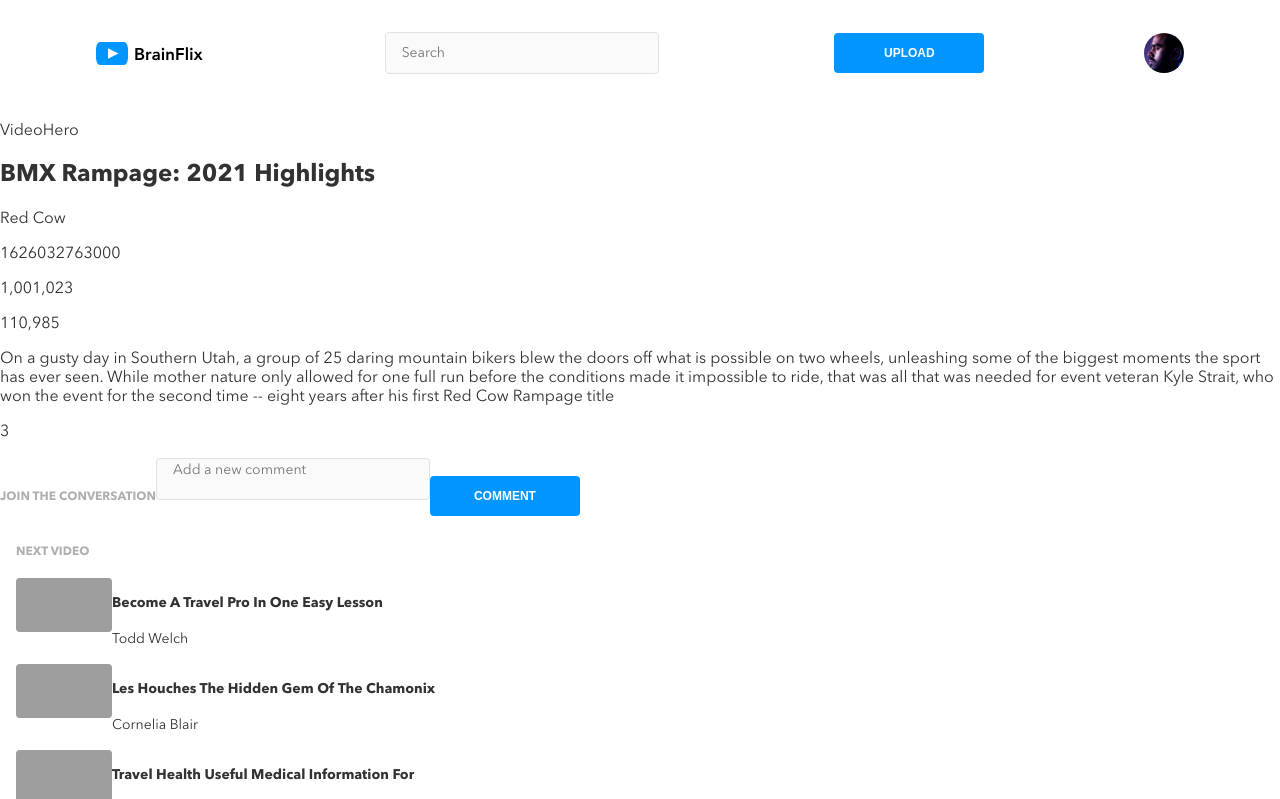
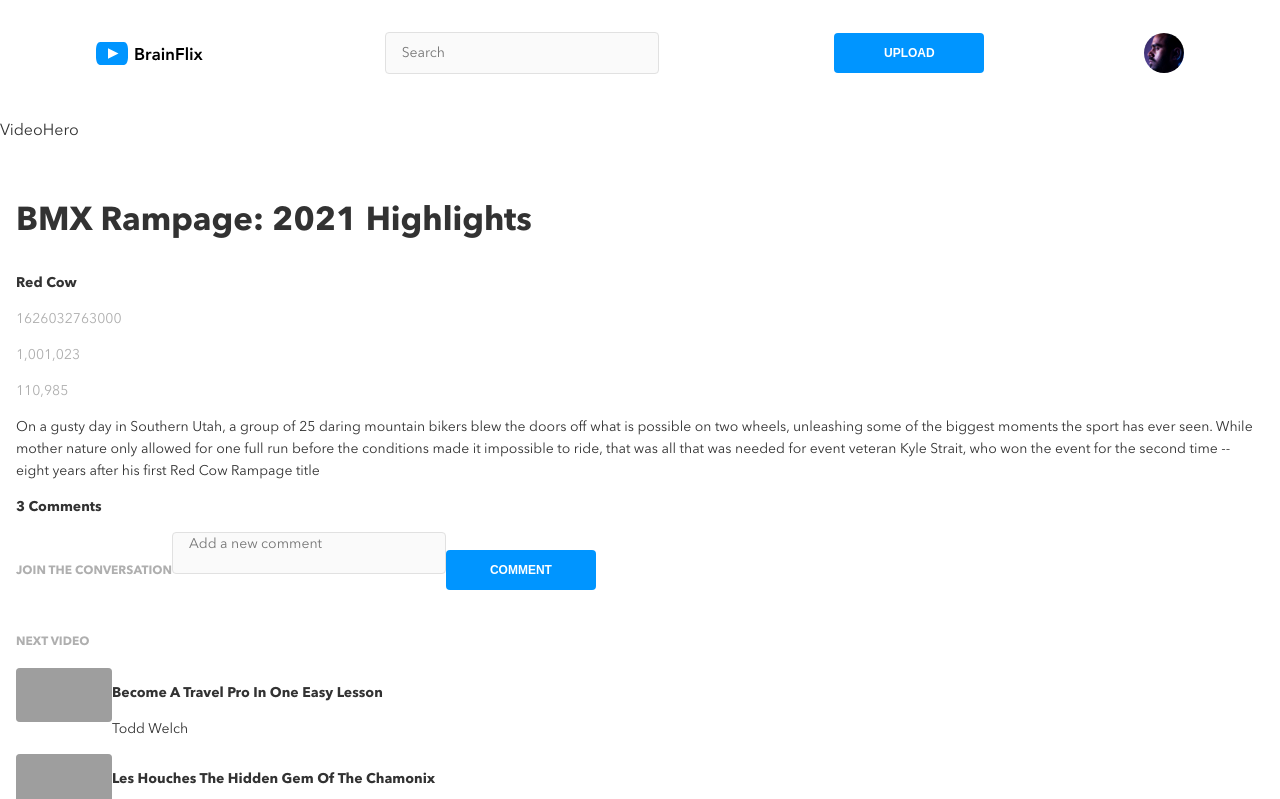
Before and after one commit to GurpreetD13/brainflix, a React (Create React App) app: page / in a window 1280 px wide. Shown: the top 799 px of the page. Built offline with nearby package versions, Linux system fonts and the light colour scheme; grey boxes are pictures that could not be loaded.

Commit message:
Styled VideoArticle fonts and completed first draft of VideoArticle

```diff
--- a/src/components/VideoArticle/VideoArticle.js
+++ b/src/components/VideoArticle/VideoArticle.js
@@ -4,25 +4,24 @@ const VideoArticle = (props) => {
     // const { activeVideo } = props;
     const { channel, title, description, timestamp, views, likes, comments } = props.activeVideo;
     return (
-        <main className='video-article'>
-            <article className='video-article__description'>
-                <h1>{title}</h1>
+        <main className='main'>
+            <article className='video-article'>
+                <h1 className='video-article__title'>{title}</h1>
                 <div>
                     <div>
-                        <p>{channel}</p>
-                        <p>{timestamp}</p>
+                        <h2 className='video-article__channel'>{channel}</h2>
+                        <p className='video-article__details'>{timestamp}</p>
                     </div>
                     <div>
-                        <p>{views}</p>
-                        <p>{likes}</p>
+                        <p className='video-article__details'>{views}</p>
+                        <p className='video-article__details'>{likes}</p>
                     </div>
                 </div>
-                <p>{description}</p>
+                <p className='video-article__description'>{description}</p>
             </article>
 
-            <section className='video-article__comments-section'>
-                <p className='comments-section__total-comments'>{3}</p>
-
+            <section className='comments-section'>
+                <p className='comments-section__total-comments'>{3} Comments</p>
 
                 <form id='comment-form'>
                     <label htmlFor="userComment">JOIN THE CONVERSATION</label>
@@ -30,6 +29,9 @@ const VideoArticle = (props) => {
                         placeholder='Add a new comment'></textarea>
                     <button disabled="disabled">COMMENT</button>
                 </form>
+
+
+
             </section>
 
 
--- a/src/components/VideoArticle/VideoArticle.scss
+++ b/src/components/VideoArticle/VideoArticle.scss
@@ -1,5 +1,30 @@
 @use '../../styles/partials/mixins' as *;
+@use '../../styles/partials/typography' as *;
+@use '../../styles/partials/colors' as *;
 
+
+.main {
+    // box-sizing: border-box;
+    // width: 100%;
+    padding: 16px;
+}
+
+.video-article {
+    &__title {
+        @include font-header-page;
+    }
+    &__channel {
+        @include font-subheader;
+    }
+    &__details {
+        @include font-body;
+        color: $color-primary-silver;
+    }
+    &__description {
+        @include font-body;
+
+    }
+}
 
 .comment-form__user-comment {
     resize: none;
@@ -11,3 +36,7 @@
         height: 0;
     }
 }
+
+.comments-section__total-comments {
+    @include font-subheader;
+}
--- a/src/components/VideoList/VideoList.js
+++ b/src/components/VideoList/VideoList.js
@@ -10,7 +10,7 @@ const VideoList = (props) => {
     return (
         <aside className='video-list'>
             <h2 className='video-list__title'>NEXT VIDEO</h2>
-            <ul className='video-list__'>
+            <ul>
                 {filteredVideos.map(video => (
                     <li key={video.id}>
                         <a href='/' onClick={event => { clickHandler(event, video) }}>
```
